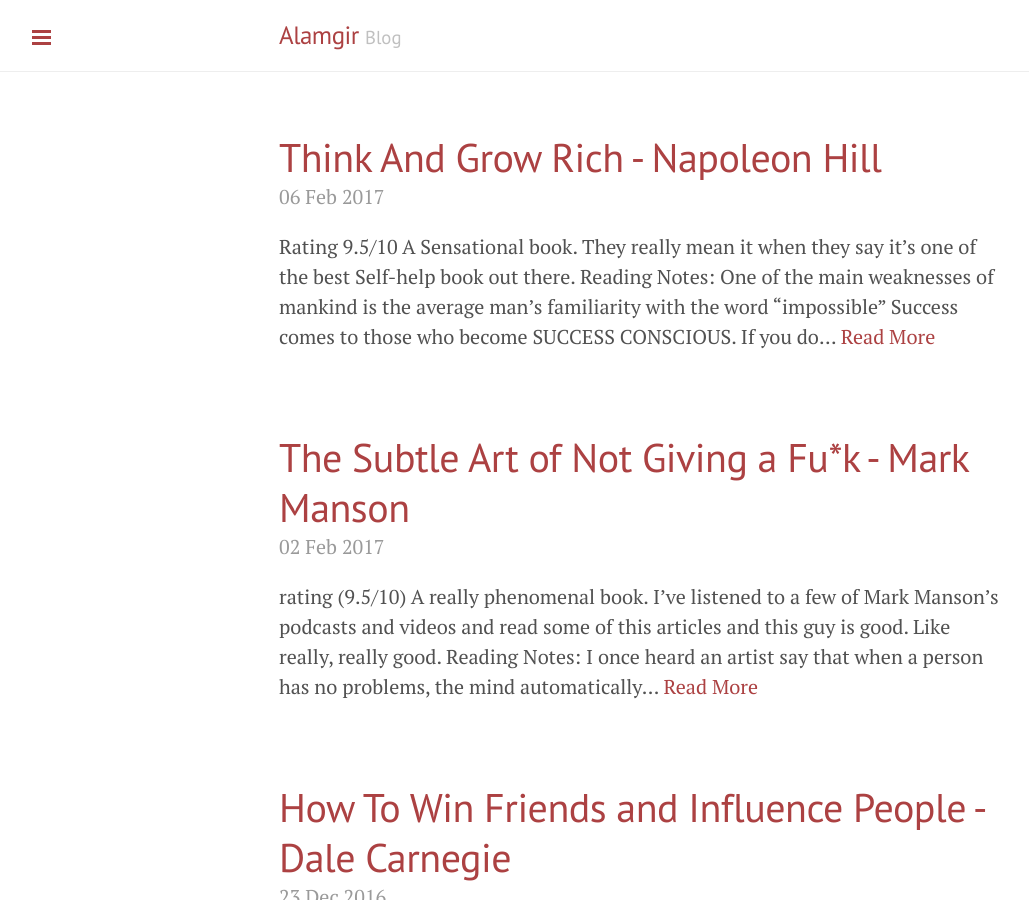
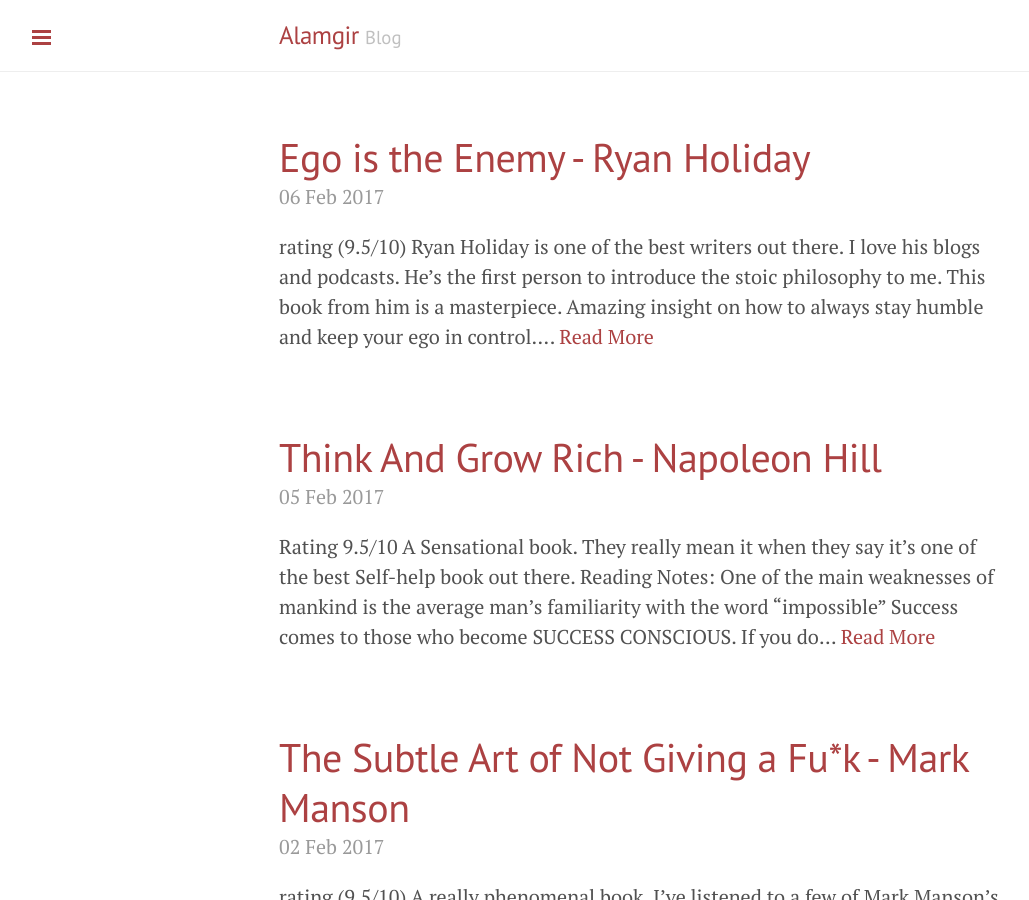
Before and after one commit to alamgirqazi/blog, a Jekyll site: the page built from index.html, in a window 1280 px wide and 900 px high. Shown: the whole window, without its empty margins (1-1030 px from the left). Built offline with Jekyll 4.4.1, drawn with Linux system fonts in a browser that asks for light colours; the list of posts is cut into pages by our own code; some of the changed lines change nothing that is shown.

Commit message:
added ego is the enemy notes

```diff
--- /dev/null
+++ b/_posts/2017-02-06-EgoIsTheEnemy.md
@@ -0,0 +1,112 @@
+---
+layout: post
+title: Ego is the Enemy - Ryan Holiday
+permalink: EgoIsTheEnemy
+---
+
+![Ego is the Enemy - Ryan Holiday](public/Ego is the enemy - Ryan Holiday.jpg "Ego is the enemy - Ryan Holiday")
+
+### rating (9.5/10)
+
+### Ryan Holiday is one of the best writers out there. I love his blogs and podcasts. He's the first person to introduce the stoic philosophy to me. This book from him is a masterpiece. Amazing insight on how to always stay humble and keep your ego in control. Ryan really is an inspiration for the new generation.
+
+#### Reading Notes:
+
+The ego we see most commonly goes by a more casual definition: an unhealthy belief in our own importance. Arrogance. Self-centered ambition.
+
+The performance artist Marina Abramović puts it directly: “If you start believing in your greatness, it is the death of your creativity.”
+
+Sherman had a good rule he tried to observe. “Never give reasons for you what think or do until you must. Maybe, after a while, a better reason will pop into your head.”
+
+The power of being a student is not just that it is an extended period of instruction, it also places the ego and ambition in someone else’s hands.
+
+The mixed martial arts pioneer and multi-title champion Frank Shamrock has a system he trains fighters in that he calls plus, minus, and equal. Each fighter, to become great, he said, needs to have someone better that they can learn from, someone lesser who they can teach, and someone equal that they can challenge themselves against.
+
+A true student is like a sponge. Absorbing what goes on around him, filtering it, latching on to what he can hold. A student is self-critical and self-motivated, always trying to improve his understanding so that he can move on to the next topic, the next challenge. A real student is also his own teacher and his own critic. There is no room for ego there.
+
+The old proverb says, “When student is ready, the teacher appears.”
+
+> What humans require in our ascent is purpose and realism. Purpose, you could say, is like passion with boundaries. Realism is detachment and perspective.
+
+It’d be far better if you were intimidated by what lies ahead—humbled by its magnitude and determined to see it through regardless.
+
+Find canvases for other people to paint on. Be an anteambulo. Clear the path for the people above you and you will eventually create a path for yourself.
+
+Be lesser, do more. Imagine if for every person you met, you thought of some way to help them, something you could do for them? And you looked at it in a way that entirely benefited them and not you. The cumulative effect this would have over time would be profound: You’d learn a great deal by solving diverse problems. You’d develop a reputation for being indispensable. You’d have countless new relationships. You’d have an enormous bank of favors to call upon down the road.
+
+A proud man is always looking down on things and people; and, of course, as long as you are looking down, you cannot see something that is above you.
+—C. S. LEWIS
+
+Pride takes a minor accomplishment and makes it feel like a major one.
+
+The famous conqueror and warrior Genghis Khan groomed his sons and generals to succeed him later in life, he repeatedly warned them, “If you can’t swallow your pride, you can’t lead.” He told them that pride would be harder to subdue than a wild lion. He liked the analogy of a mountain. He would say, “Even the tallest mountains have animals that, when they stand on it, are higher than the mountain.”
+
+> “The first product of self-knowledge is humility,” Flannery O’Connor once said. This is how we fight the ego, by really knowing ourselves.
+
+The question to ask, when you feel pride, then, is this: What am I missing right now that a more humble person might see? What am I avoiding, or running from, with my bluster, franticness, and embellishments? It is far better to ask and answer these questions now, with the stakes still low, than it will be later.
+
+> It isn’t “Don’t boast about what hasn’t happened yet.” It is more directly “Don’t boast.” There’s nothing in it for you.
+
+“You can’t build a reputation on what you’re going to do,” was how Henry Ford put it.
+
+To be both a craftsman and an artist. To cultivate a product of labor and industry instead of just a product of the mind. It’s here where abstraction meets the road and the real, where we trade thinking and talking for working. Every time you sit down to work, remind yourself: I am delaying gratification by doing this. I am passing the marshmallow test. I am earning what my ambition burns for. I am making an investment in myself instead of in my ego. Give yourself a little credit for this choice, but not so much, because you’ve got to get back to the task at hand: practicing, working, improving.
+
+“Man is pushed by drives,” Viktor Frankl observed. “But he is pulled by values.”
+
+> The physicist John Wheeler, who helped develop the hydrogen bomb, once observed that “as our island of knowledge grows, so does the shore of our ignorance.”
+
+As we first succeed, we will find ourselves in new situations, facing new problems. The freshly promoted soldier must learn the art of politics. The salesman, how to manage. The founder, how to delegate. The writer, how to edit others. The comedian, how to act. The chef turned restaurateur, how to run the other side of the house.
+
+With accomplishment comes a growing pressure to pretend that we know more than we do. To pretend we already know everything. Scientia infla (knowledge puffs up). That’s the worry and the risk—thinking that we’re set and secure, when in reality understanding and mastery is a fluid, continual process.
+To know what you like is the beginning of wisdom and of old age.
+—ROBERT LOUIS STEVENSON
+
+> All of us regularly say yes unthinkingly, or out of vague attraction, or out of greed or vanity. Because we can’t say no—because we might miss out on something if we did. We think “yes” will let us accomplish more, when in reality it prevents exactly what we seek. All of us waste precious life doing things we don’t like, to prove ourselves to people we don’t respect, and to get things we don’t want.
+
+According to Seneca, the Greek word euthymia is one we should think of often: it is the sense of our own path and how to stay on it without getting distracted by all the others that intersect it. In other words, it’s not about beating the other guy. It’s not about having more than the others. It’s about being what you are, and being as good as possible at it, without succumbing to all the things that draw you away from it. It’s about going where you set out to go. About accomplishing the most that you’re capable of in what you choose. That’s it. No more and no less. (By the way, euthymia means “tranquillity” in English.)
+
+If I am not for myself who will be for me? If I am only for myself, who am I?
+—HILLEL
+
+To borrow from Aristotle again, what’s difficult is to apply the right amount of pressure, at the right time, in the right way, for the right period of time, in the right car, going in the right direction.
+
+> As Goethe once observed, the great failing is “to see yourself as more than you are and to value yourself at less than your true worth.”
+
+Humble and strong people don’t have the same trouble with these troubles that egotists do. There are fewer complaints and far less self-immolation. Instead, there’s stoic—even cheerful—resilience. Pity isn’t necessary. Their identity isn’t threatened. They can get by without constant validation.
+
+This is what we’re aspiring to—much more than mere success. What matters is that we can respond to what life throws at us. And how we make it through.
+
+Acording to Greene, there are two types of time in our lives: dead time, when people are passive and waiting, and alive time, when people are learning and acting and utilizing every second. Every moment of failure, every moment or situation that we did not deliberately choose or control, presents this choice: Alive time. Dead time.
+
+That’s what so many of us do when we fail or get ourselves into trouble. Lacking the ability to examine ourselves, we reinvest our energy into exactly the patterns of behavior that caused our problems to begin with.
+
+John Wooden’s advice to his players says it: Change the definition of success. “Success is peace of mind, which is a direct result of self-satisfaction in knowing you made the effort to do your best to become the best that you are capable of becoming.”
+
+“Ambition,” Marcus Aurelius reminded himself, “means tying your well-being to what other people say or do . . . Sanity means tying it to your own actions.”
+
+In fact, many significant life changes come from moments in which we are thoroughly demolished, in which everything we thought we knew about the world is rendered false. We might call these “Fight Club moments.” Sometimes they are self-inflicted, sometimes inflicted on us, but whatever the cause they can be catalysts for changes we were petrified to make.
+
+It can ruin your life only if it ruins your character.
+—MARCUS AURELIUS
+
+> Let’s say you’ve failed and let’s even say it was your fault. Shit happens and, as they say, sometimes shit happens in public. It’s not fun. The questions remain: Are you going to make it worse? Or are you going to emerge from this with your dignity and character intact? Are you going to live to fight another day?
+
+If your reputation can’t absorb a few blows, it wasn’t worth anything in the first place.
+
+I never look back, except to find out about mistakes . . . I only see danger in thinking back about things you are proud of.
+—ELISABETH NOELLE-NEUMANN
+
+“Vain men never hear anything but praise.”
+
+> For us, the scoreboard can’t be the only scoreboard. Warren Buffett has said the same thing, making a distinction between the inner scorecard and the external one. Your potential, the absolute best you’re capable of—that’s the metric to measure yourself against. Your standards are. Winning is not enough. People can get lucky and win. People can be assholes and win. Anyone can win. But not everyone is the best possible version of themselves.
+
+> And why should we feel anger at the world? As if the world would notice!
+ —EURIPIDES
+
+As Harold Geneen put it, “People learn from their failures. Seldom do they learn anything from success.”
+
+It’s why the old Celtic saying tells us, “See much, study much, suffer much, that is the path to wisdom.”
+
+Aspiration leads to success (and adversity). Success creates its own adversity (and, hopefully, new ambitions). And adversity leads to aspiration and more success. It’s an endless loop.
+
+Perhaps it is like Plutarch’s reflection that we don’t “so much gain the knowledge of things by the words, as words by the experience [we have] of things.”
--- a/listofbooks.md
+++ b/listofbooks.md
@@ -63,8 +63,9 @@
 
 ![Ego is the enemy - Ryan Holiday](public/Ego is the enemy - Ryan Holiday.jpg "Ego is the enemy - Ryan Holiday")
 
-Rating (coming soon)
+Rating 9.5/10
 
+Ryan Holiday is one of the best writers out there. I love his blogs and podcasts. He's the first person to introduce the stoic philosophy to me. This book from him is a masterpiece. Amazing insight on how to always stay humble and keep your ego in control. Ryan really is an inspiration for the new generation.
 
 <hr>
 
@@ -125,7 +126,7 @@
 
 ### Outliers | The Story of Success - Malcolm Gladwell
 
-![Outliers | The Story of Success - Malcolm Gladwell](public/Outliers - Malcolm Gladwell.jpg "Outliers | The Story of Success - Malcolm Gladwell")
+![Outliers - The Story of Success - Malcolm Gladwell](public/Outliers - Malcolm Gladwell.jpg "Outliers - The Story of Success - Malcolm Gladwell")
 
 Rating 8.5/10
 
```
Also changed, not shown: _posts/2017-02-05-ThinkAndGrowRich.md (renamed from _posts/2017-02-06-ThinkAndGrowRich.md).
